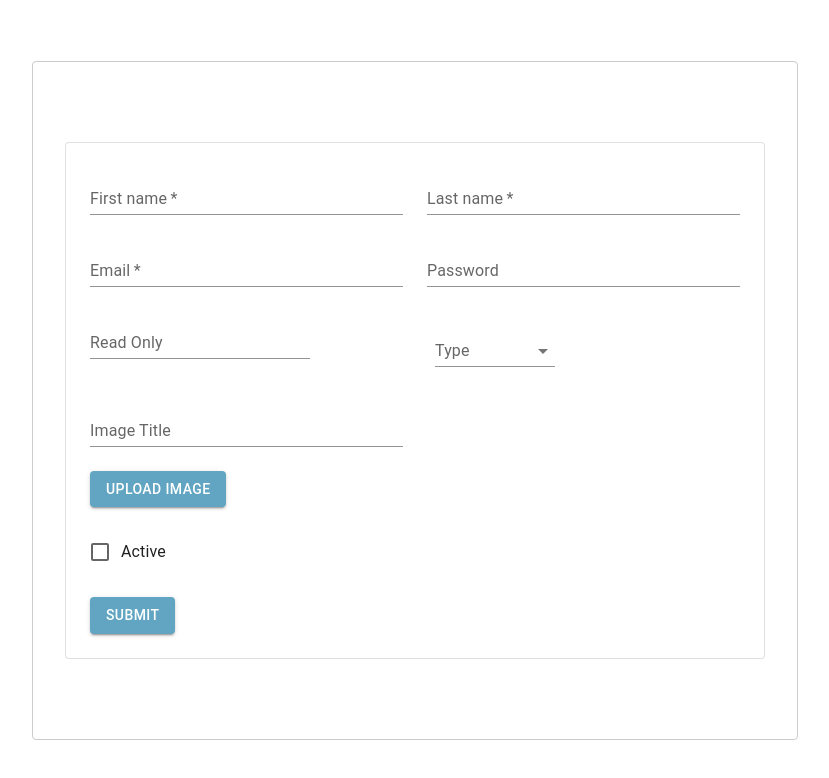
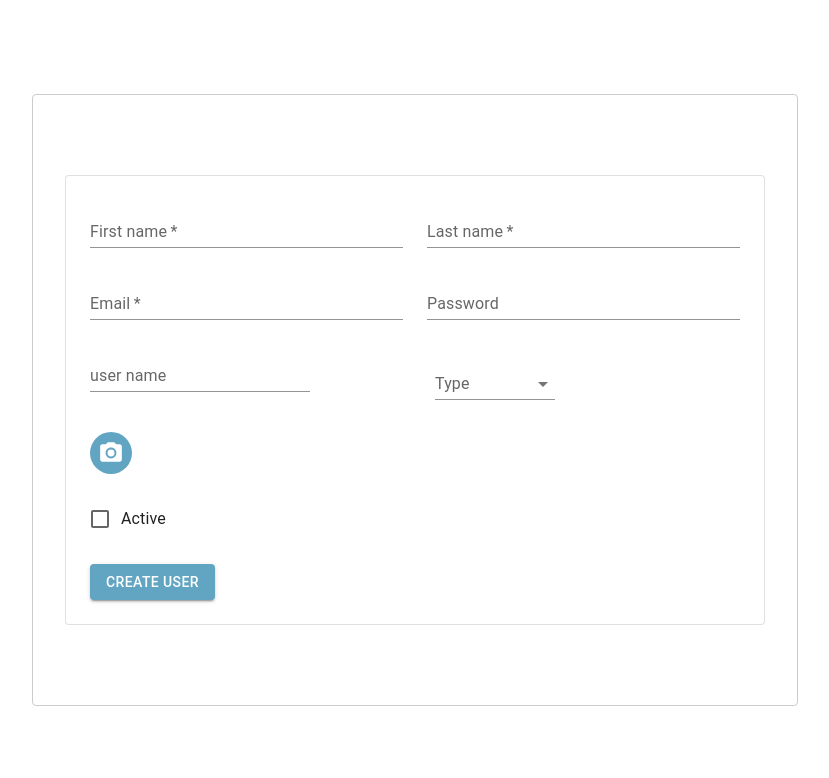
Before and after one commit to fatimabatooll/project--lms, a React (Create React App) app: page / in a window 1280 px wide. Shown: the top 778 px of the page, without its empty margins (225-1054 px from the left). Built offline with nearby package versions, Linux system fonts and the light colour scheme.

Commit message:
in progress

```diff
--- a/src/pages/AddForm.jsx
+++ b/src/pages/AddForm.jsx
@@ -7,7 +7,8 @@ import InputLabel from '@mui/material/InputLabel';
 import MenuItem from '@mui/material/MenuItem';
 import FormControl from '@mui/material/FormControl';
 import Select from '@mui/material/Select';
-import { Paper, Box, Button } from '@mui/material';
+import { PhotoCamera } from "@mui/icons-material";
+import { Paper, Box, Button, IconButton, Typography } from '@mui/material';
 import cryptoRandomString from 'crypto-random-string';
 
 
@@ -21,6 +22,7 @@ const AddForm = () => {
   const [type, setType] = useState('');
   const [imageFile, setImageFile] = useState(null);
   const [isActive, setIsActive] = useState(false);
+
   const handleImageChange = (event) => {
     const file = event.target.files[0];
     setImageFile(file);
@@ -33,31 +35,33 @@ const AddForm = () => {
     setLastName(e.target.value)
     setFullName(firstName + ' ' + e.target.value)
   }
-  const handlePassword = (e) => {
-    const userPassword = e.target.value;
-    if(userPassword === '') {
-      const randomPassword = generateRandomPassword()
-      setPassword(randomPassword);
-    } else {
-      setPassword(userPassword)
-    }
-  }
+  // const handlePassword = (e) => {
+  //   const userPassword = e.target.value;
+  //   setPassword(userPassword);
+
+  // }
+
+  const generateRandomPassword = () => {
+    return cryptoRandomString({ length: 10, type: 'alphanumeric' });
+  };
   useEffect(() => {
     console.log('Password:', password);
   }, [password]);
-  const generateRandomPassword = () => {
-    return cryptoRandomString({ length: 10, type: 'alphanumeric' });
-  };
+
   const handleSubmit = (event) => {
     event.preventDefault();
-    if(!password) {
-      const randomPassword = generateRandomPassword()
-      setPassword(randomPassword)
+
+    if (!password) {
+      setPassword((prevPassword) => {
+        const randomPassword = prevPassword || generateRandomPassword();
+        return randomPassword;
+      });
     }
     console.log('First Name:', firstName);
     console.log('Last Name:', lastName);
     console.log('Email:', email);
     console.log('FullName:', fullName);
+    // console.log('Password:', password);
     console.log('Type:', type);
     console.log('Image:', imageFile);
     console.log('Is Active:', isActive);
@@ -65,7 +69,9 @@ const AddForm = () => {
   return (
     <>
       <Box sx={{ display: 'flex', justifyContent: 'center', alignItems: 'center', height: '100vh' }}>
+
            <Box sx={{ maxWidth: '700px', p: 4, border: '1px solid #ccc', borderRadius: '4px' }}>
+
           <Paper variant="outlined" sx={{ my: { xs: 3, md: 6 }, p: { xs: 2, md: 3 } }}>
             <form onSubmit={handleSubmit}>
               <Grid container spacing={3}>
@@ -117,13 +123,13 @@ const AddForm = () => {
                     autoComplete="new-password"
                     variant="standard"
                     value={password}
-                    onChange={handlePassword}
+                    onChange={(e) => setPassword(e.target.value)}
                     />
                 </Grid>
                 <Grid item xs={12} sm={6}>
                <TextField
              id="outlined-read-only-input"
-             label="Read Only"
+             label="user name"
              variant="standard"
              value={fullName}
              InputProps={{
@@ -151,15 +157,17 @@ const AddForm = () => {
                   </FormControl>
                 </Grid>
                 <Grid item xs={12} sm={6}>
-                  <TextField
-                    fullWidth
-                    label="Image Title"
-                    variant="standard"
-                    value={imageFile ? imageFile.name : ''}
-                    // Add any additional form fields you need here.
-                  />
-                </Grid>
-                <Grid item xs={12}>
+                  <IconButton
+                    component="label"
+                    htmlFor="image-upload"
+                    sx={{
+                      backgroundColor: '#61A5C2',
+                      '&:hover': {
+                        backgroundColor: '#3889a3',
+                      },
+                    }}
+                  >
+                    <PhotoCamera sx={{ fontSize: 26, color: 'white' }} />
                     <input
                       type="file"
                       accept="image/*"
@@ -167,11 +175,7 @@ const AddForm = () => {
                       onChange={handleImageChange}
                       style={{ display: 'none' }}
                     />
-                  <label htmlFor="image-upload">
-                    <Button variant="contained" component="span" sx={{backgroundColor:"#61A5C2"}}>
-                      Upload Image
-                    </Button>
-                  </label>
+                  </IconButton>
                 </Grid>
                 <Grid item xs={12}>
                   <FormControlLabel
@@ -183,7 +187,7 @@ const AddForm = () => {
                 </Grid>
                 <Grid item xs={12}>
                 <Button type="submit" variant="contained"   sx={{backgroundColor:"#61A5C2"}}>
-                  Submit
+                 Create User
                 </Button>
                 </Grid>
               </Grid>
```
Lines whose indentation alone changed are shown as unchanged.
